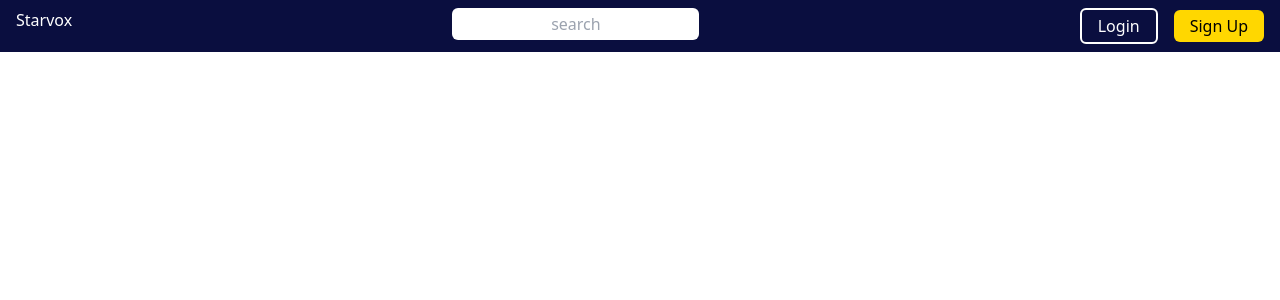
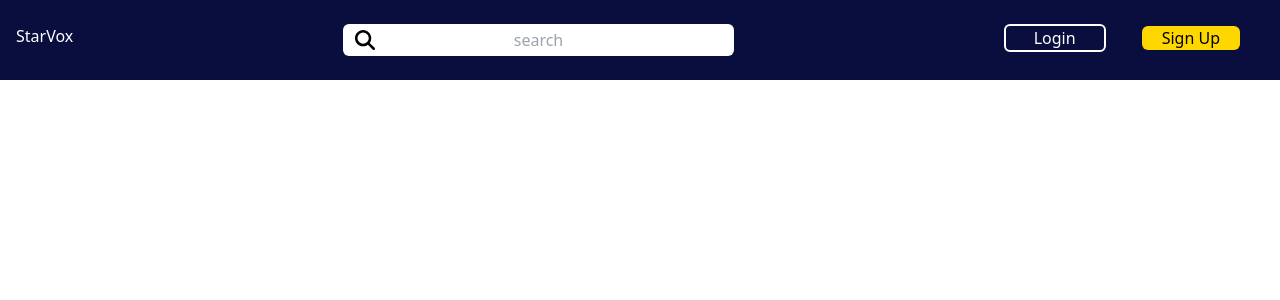
Before and after one commit to franklinobiukwu/starvox-frontend, a React (Vite) app: page / in a window 1280 px wide. Shown: the top 300 px of the page. Built offline with nearby package versions, Linux system fonts and the light colour scheme.

Commit message:
Added javacript code for the logo to reload on current page, also added Font Awesome icon into input field

```diff
--- a/src/components/Navbar.jsx
+++ b/src/components/Navbar.jsx
@@ -1,25 +1,48 @@
+import { FontAwesomeIcon } from '@fortawesome/react-fontawesome'
+import { faSearch } from '@fortawesome/free-solid-svg-icons'
+
+{/* Imported magnifying glass from font awesome*/}
+const element = <FontAwesomeIcon icon={faSearch} size='lg' color='black'/>
+
+{/* Method to reload the current page in the navbar for logo */}
+const reloadCurrentPage = () => {
+	window.location.reload();
+};
+
+
 const Navbar = () => {
 
 	return(
 		<>
-			<div className="navbar flex bg-navy text-white justify-between px-4 py-2">
+			<nav className="navbar flex bg-navy text-white justify-between px-4 py-6">
 				{/* Left hand side of the navbar */}
 				<div className="left-hand-navbar">
-					<p>Starvox</p>
+					<a href="#" onClick={reloadCurrentPage}>StarVox</a>
 				</div>
 
 				{/* Search Bar */}
-				<div className="search-bar">
-					<input placeholder="search" className="input-search px-2 py-1 text-center rounded-md" />
-				</div>
-
+				<form className="search-bar" action="#" method="GET">
+					<div className="input-search-group relative">
+						{/* Place the magnifying glass icon inside the input group */}
+						<div className="absolute inset-y-0 left-0 pl-3 flex items-center pointer-events-auto">
+							{/*Need to implement JS code for the search icon*/}
+						{element}
+						</div>
+						<input
+						className="input-search px-1 py-1  pl-20 pr-20 text-center rounded-md "
+						type="text"
+						placeholder="search"
+						style={{color: 'black'}}
+						/>
+					</div>
+				</form>
 
 				{/* Right hand side of the navbar*/}
 				<div className="right-hand-navbar">
-					<button className="Login px-4 py-1 rounded-md border-2 border-white-500">Login</button>
-					<button className="Sign Up ml-4 bg-yellow px-4 py-1 text-black rounded-md">Sign Up</button>
+					<button className="Login pl-7  pr-7 rounded-md border-2 border-white-500">Login</button>
+					<button className="Sign Up bg-yellow pl-5 pr-5 ml-9 mr-6 text-black rounded-md">Sign Up</button>
 				</div>
-			</div>
+			</nav>
 		</>
 	)
 }
```
Also changed, not shown: package.json (+8 -1 lines), 1 other file (tests, documents, lock files or other folders).
